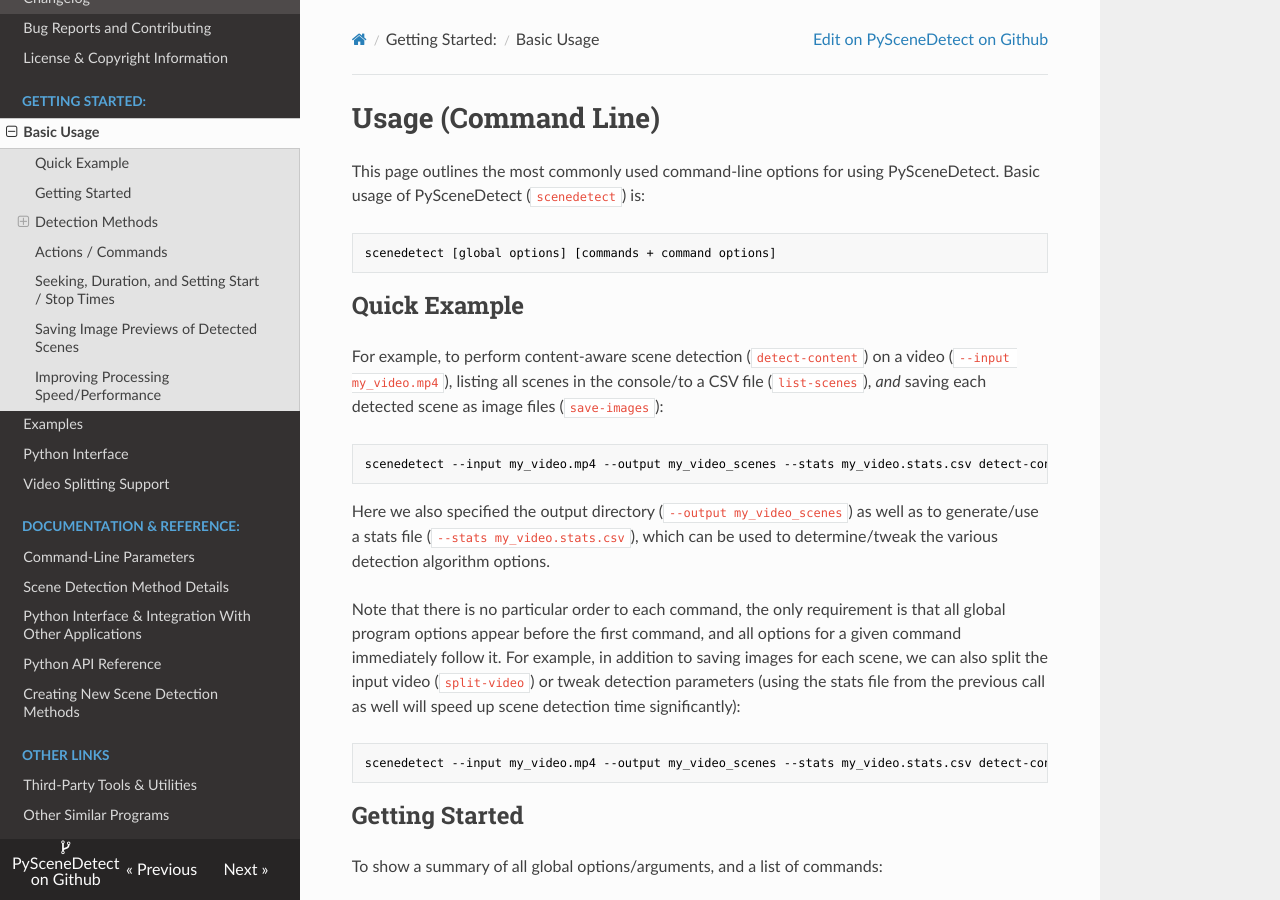
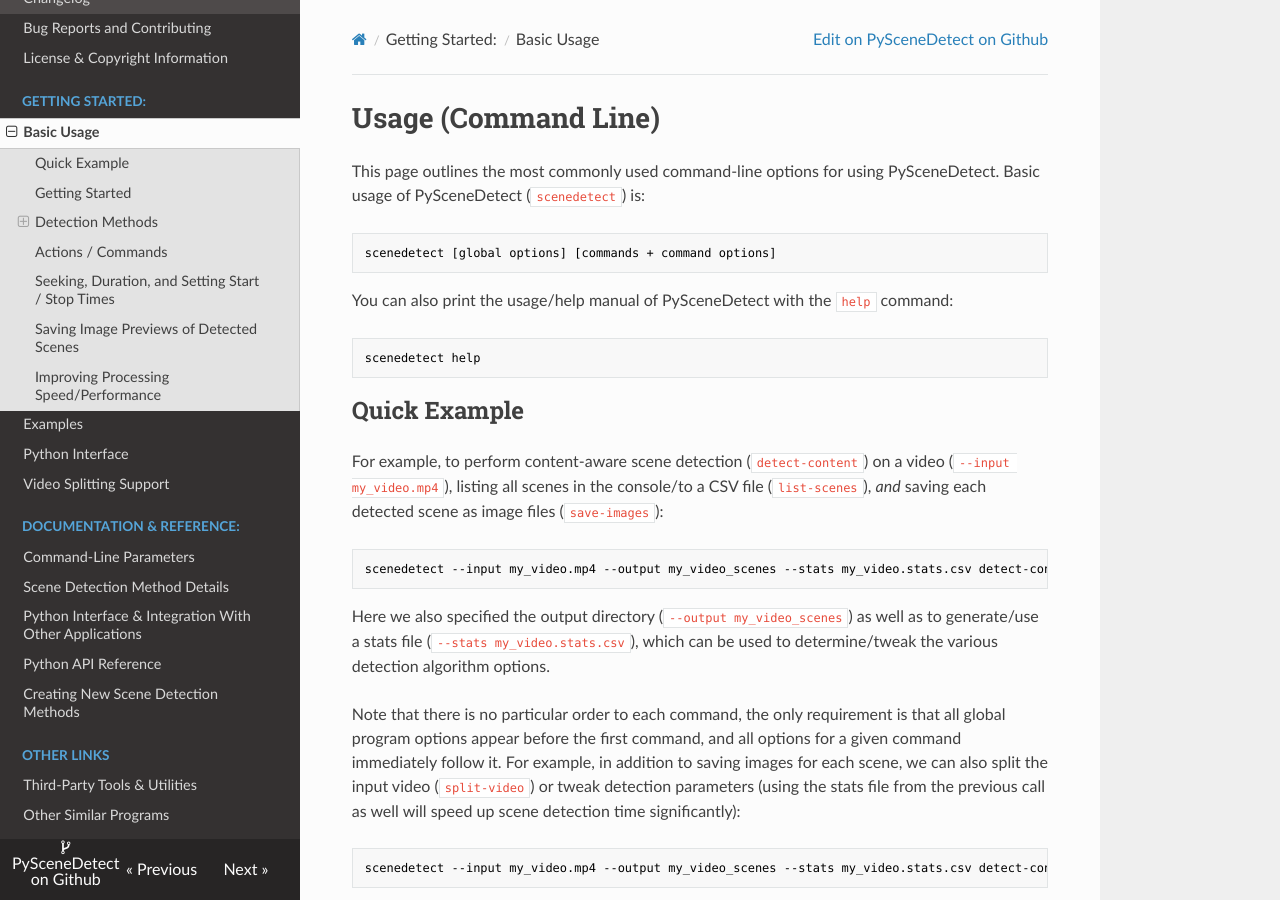
Before and after one commit to vovamushak/PySceneDetect, an MkDocs documentation site: the page built from docs/examples/usage.md, in a window 1280 px wide and 900 px high. Built offline with MkDocs 1.6.1, drawn with Linux system fonts in a browser that asks for light colours; nearby versions of some CDN libraries; old or Windows-style settings are respelled for this version of MkDocs.

Commit message:
Add help command before quick example.

````diff
--- a/docs/examples/usage.md
+++ b/docs/examples/usage.md
@@ -5,6 +5,12 @@ This page outlines the most commonly used command-line options for using PyScene
 
 ```rst
 scenedetect [global options] [commands + command options]
+```
+
+You can also print the usage/help manual of PySceneDetect with the `help` command:
+
+```rst
+scenedetect help
 ```
 
 ## Quick Example
````
